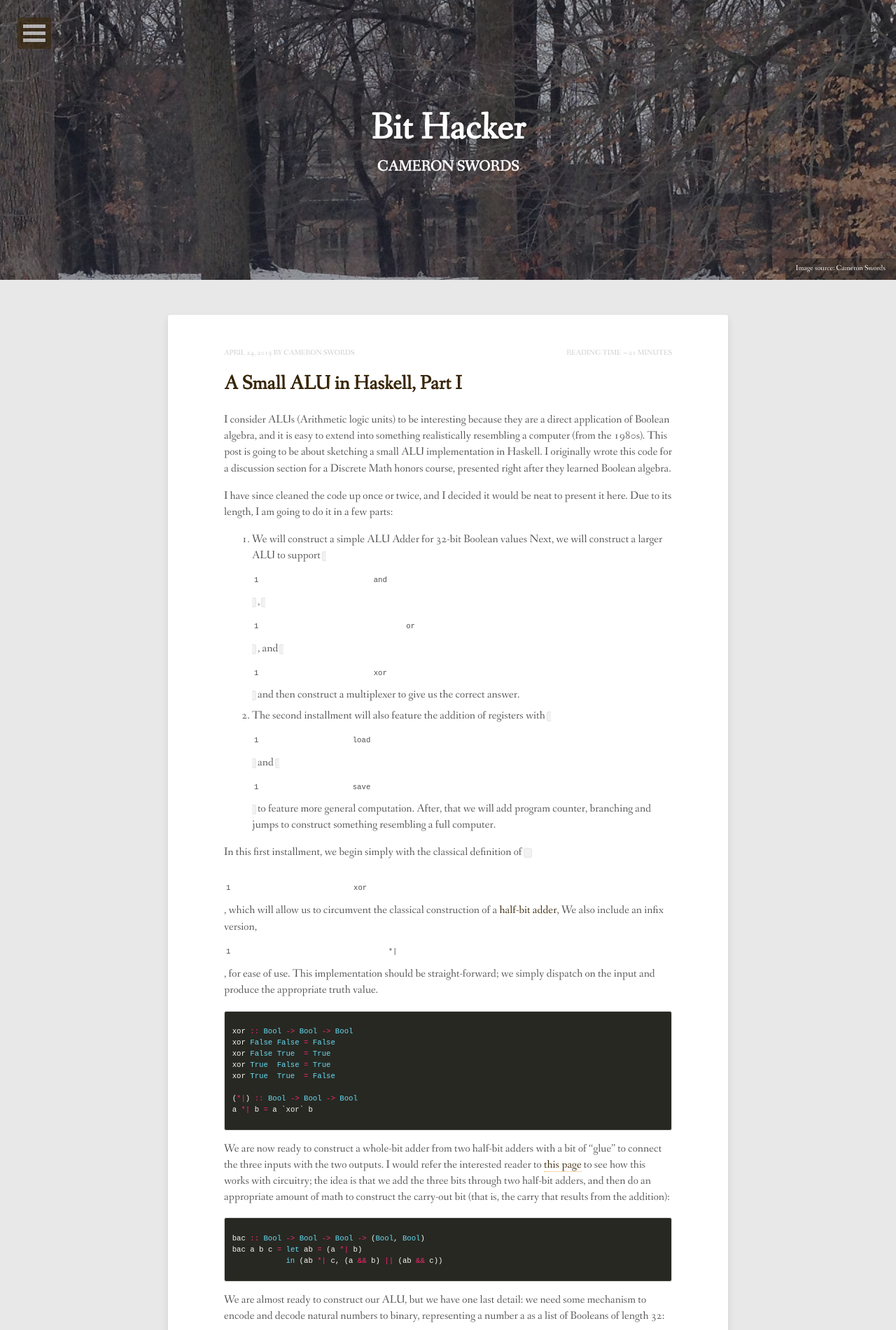
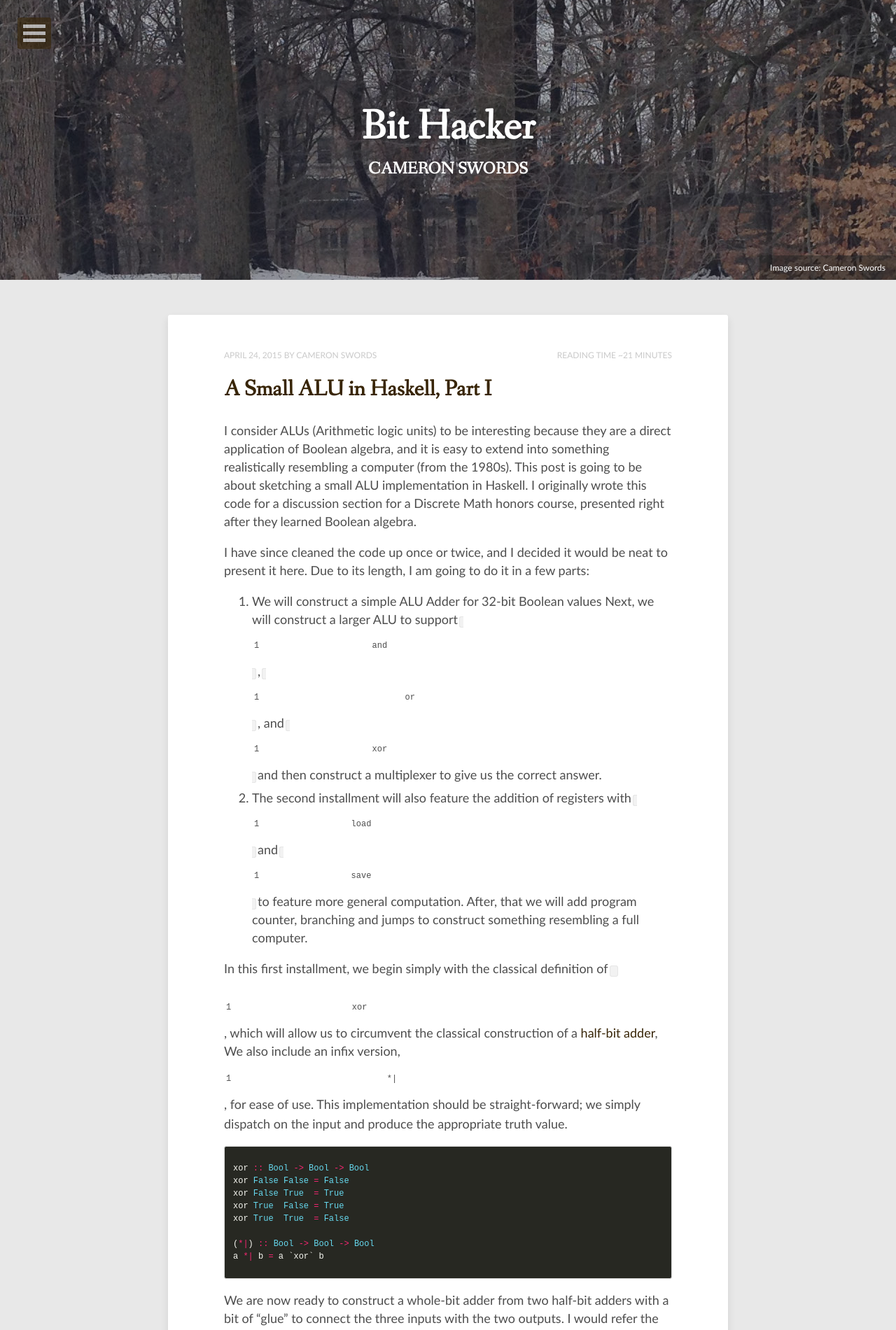
Before and after one commit to cgswords/cgswords.github.io, a Jekyll site: the page built from index.html, in a window 1280 px wide. Shown: the top 1901 px of the page at 70% size. Built offline with Jekyll 4.4.1, drawn with Linux system fonts in a browser that asks for light colours; nearby versions of some CDN libraries; some web fonts are replaced; formulas are drawn with MathJax 3; the list of posts is cut into pages by our own code.

Commit message:
Update _variables.scss

```diff
--- a/_sass/_variables.scss
+++ b/_sass/_variables.scss
@@ -1,13 +1,14 @@
 // Typography
 // --------------------------------------------------
 
-$base-font: goudy_bookletter, Calibri, Arial, sans-serif;
-$heading-font: $base-font;
+// $base-font: goudy_bookletter, Calibri, Arial, sans-serif;
+$base-font: Calibri, Arial, sans-serif;
+$heading-font: goudy_bookletter, $base-font;
 $caption-font: $base-font;
 $code-font: monospace;
 $alt-font: serif;
 
-$doc-font-size: 18;
+$doc-font-size: 16;
 $doc-line-height: 26;
 
 
```
